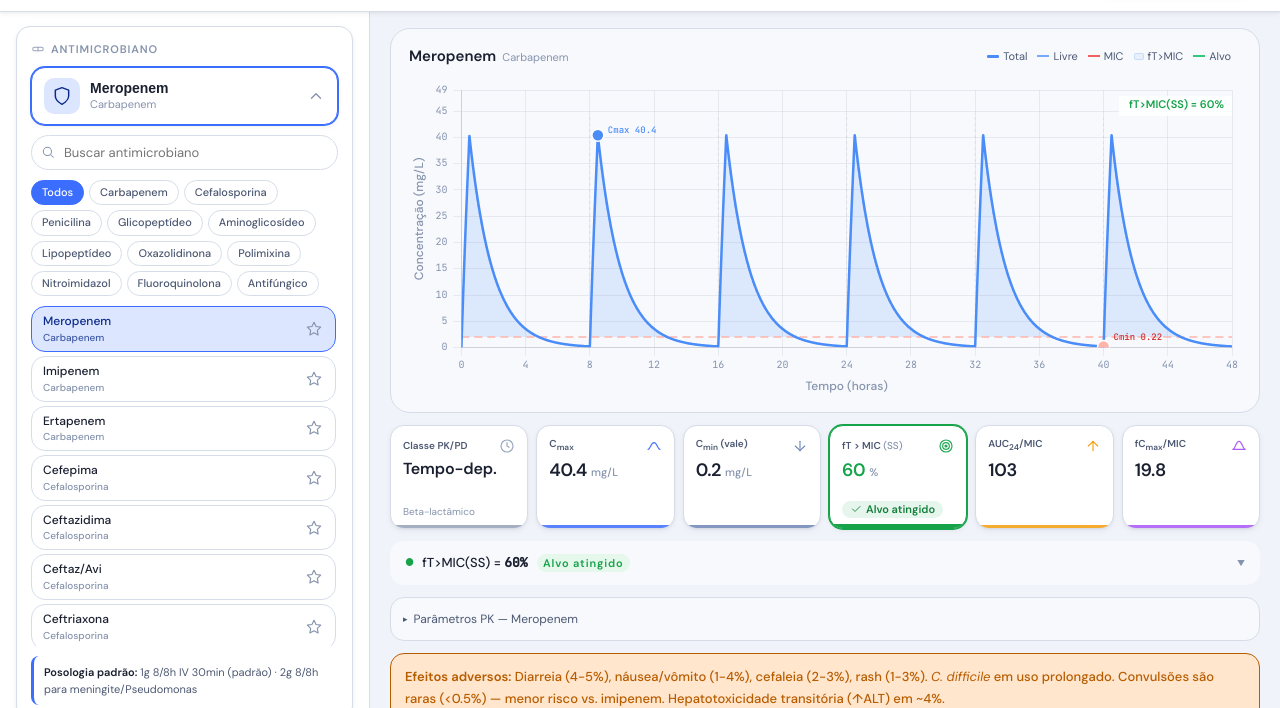
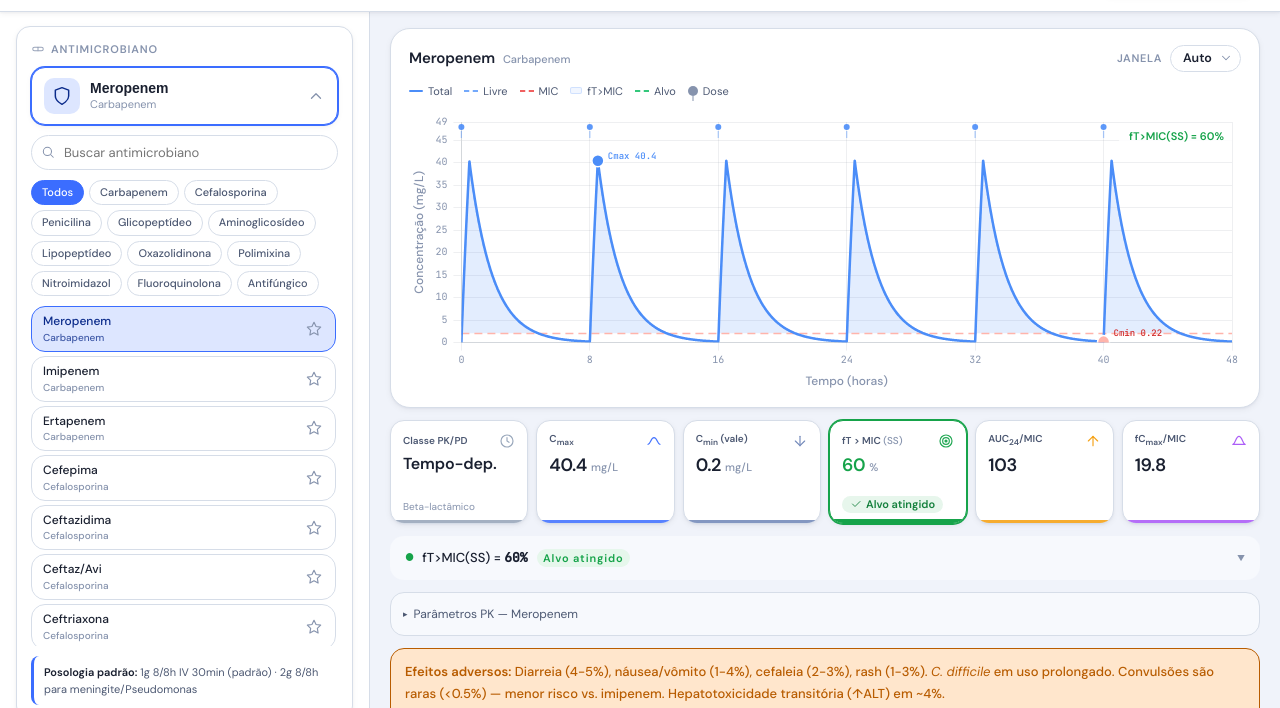
Before and after one commit to RodrigoPLCosta/PKPD_simulator, a website built with Vite: page index.html in a window 1280 px wide. Shown: the part 60-768 px from the top of the page. Built offline with nearby package versions, Linux system fonts and the light colour scheme.

Commit message:
Janela de visualização e marcadores de dose no chart
Adiciona um dropdown "Janela" no topo do chart panel com presets 24/48/72/96h
e Auto (totalH específico da droga). Substitui as antigas linhas tracejadas
por dose por marcadores discretos (círculo + traço curto) desenhados pelo
plugin pkLabels no topo da área do gráfico, na cor da droga. Reorganiza
header do panel (título à esquerda, janela à direita) e move a legenda para
linha própria com novo item "Dose" para indicar o marcador. Aproveita
para usar surface-container-lowest + outline-variant em vez dos tokens
antigos.

Co-Authored-By: Claude Opus 4.7 <noreply@anthropic.com>

```diff
--- a/index.html
+++ b/index.html
@@ -197,19 +197,36 @@
   </div>
   <div class="cp">
     <div class="ctp">
-      <div><span class="cdn" id="ch-t">Meropenem</span><span class="cdc" id="ch-s">Carbapenem</span></div>
-      <div class="cmp-bar">
-        <span class="tag-saved" id="cmp-tag">Comparação salva</span>
+      <div class="ch-title">
+        <span class="cdn" id="ch-t">Meropenem</span>
+        <span class="cdc" id="ch-s">Carbapenem</span>
+      </div>
+      <div class="cv-window">
+        <label for="chart-view" class="cv-label">Janela</label>
+        <div class="cv-select-wrap">
+          <select id="chart-view" class="cv-select">
+            <option value="auto" selected>Auto</option>
+            <option value="24">24 h</option>
+            <option value="48">48 h</option>
+            <option value="72">72 h</option>
+            <option value="96">96 h</option>
+          </select>
+          <span class="cv-chev" data-ic="chevronDown"></span>
+        </div>
+      </div>
+    </div>
     <div class="clg">
       <span><span class="ll" id="lg-c" style="background:#4b8df8"></span>Total</span>
       <span><span class="ld" style="border-color:#74a9fb"></span>Livre</span>
       <span><span class="ld" style="border-color:#f06060"></span>MIC</span>
       <span><span class="la" style="background:rgba(75,141,248,.08);border:1px solid rgba(75,141,248,.2)"></span>fT&gt;MIC</span>
       <span><span class="ld" style="border-color:#34c77b"></span>Alvo</span>
+      <span><span class="ll dose-mark" aria-hidden="true"></span>Dose</span>
       <span><span class="la" id="lg-unc" style="background:rgba(200,200,200,.12);border:1px dashed rgba(200,200,200,.3);display:none"></span><span id="lg-unc-t" style="display:none">Incerteza</span></span>
-          <span id="lg-cmp-item"><span class="ld" style="border-color:#888"></span>Comparação</span>
+      <span id="lg-cmp-item" style="display:none"><span class="ld" style="border-color:#888"></span>Comparação</span>
     </div>
-      </div>
+    <div class="cmp-bar">
+      <span class="tag-saved" id="cmp-tag">Comparação salva</span>
     </div>
     <div class="cw"><canvas id="pkC"></canvas></div>
   </div>
--- a/src/styles/chart.css
+++ b/src/styles/chart.css
@@ -38,14 +38,31 @@
 .mc:hover{border-color:var(--md-sys-color-outline)}
 
 /* CHART PANEL */
-.cp{order:-2;background:var(--bg2);border:1px solid var(--bd);border-radius:var(--rl);padding:16px 18px 14px;min-height:380px;display:flex;flex-direction:column;overflow:hidden}
-.ctp{display:flex;align-items:center;justify-content:space-between;flex-wrap:wrap;gap:6px;margin-bottom:10px}
-.cdn{font-family:var(--md-sys-typescale-title-medium-font);font-size:var(--md-sys-typescale-title-medium-size);font-weight:var(--md-sys-typescale-title-medium-weight);color:var(--tx)}
-.cdc{font-family:var(--md-sys-typescale-label-medium-font);font-size:var(--md-sys-typescale-label-medium-size);color:var(--tx3);margin-left:6px}
-.clg{display:flex;flex-wrap:wrap;gap:10px;font-family:var(--md-sys-typescale-label-medium-font);font-size:var(--md-sys-typescale-label-medium-size);color:var(--tx2)}
-.clg span{display:flex;align-items:center;gap:4px}
-.ll{width:12px;height:2.5px;border-radius:1px}.ld{width:12px;height:0;border-top:2px dashed}.la{width:10px;height:7px;border-radius:2px}
-.cw{position:relative;width:100%;height:320px}
+.cp{order:-2;background:var(--md-sys-color-surface-container-lowest);border:1px solid var(--md-sys-color-outline-variant);border-radius:var(--rl);padding:16px 18px 14px;min-height:380px;display:flex;flex-direction:column;overflow:hidden;box-shadow:var(--elevation-shadow-1)}
+.ctp{display:flex;align-items:center;justify-content:space-between;flex-wrap:wrap;gap:8px;margin-bottom:8px}
+.ch-title{display:flex;align-items:baseline;gap:8px;min-width:0}
+.cdn{font-family:var(--md-sys-typescale-title-medium-font);font-size:18px;font-weight:600;color:var(--tx);letter-spacing:-0.01em}
+.cdc{font-family:var(--md-sys-typescale-label-medium-font);font-size:12px;color:var(--tx3);font-weight:500}
+
+/* VIEW WINDOW SELECT */
+.cv-window{display:flex;align-items:center;gap:8px}
+.cv-label{font-family:var(--md-sys-typescale-label-small-font);font-size:11px;font-weight:600;color:var(--tx3);text-transform:uppercase;letter-spacing:.06em}
+.cv-select-wrap{position:relative;display:inline-flex;align-items:center}
+.cv-select{appearance:none;-webkit-appearance:none;-moz-appearance:none;background:var(--md-sys-color-surface-container);color:var(--tx);font-family:var(--md-sys-typescale-label-medium-font);font-size:12.5px;font-weight:600;border:1px solid var(--md-sys-color-outline-variant);border-radius:999px;padding:5px 28px 5px 12px;cursor:pointer;outline:none;transition:border-color .15s,box-shadow .15s,background .15s}
+.cv-select:hover{border-color:var(--md-sys-color-outline)}
+.cv-select:focus{border-color:var(--md-sys-color-primary);box-shadow:0 0 0 1px var(--md-sys-color-primary)}
+.cv-chev{position:absolute;right:8px;top:50%;transform:translateY(-50%);display:inline-flex;color:var(--tx3);pointer-events:none}
+.cv-chev svg{width:14px;height:14px}
+
+/* LEGEND */
+.clg{display:flex;flex-wrap:wrap;gap:12px;font-family:var(--md-sys-typescale-label-small-font);font-size:11px;color:var(--tx2);margin-bottom:8px}
+.clg span{display:flex;align-items:center;gap:5px}
+.ll{width:14px;height:2.5px;border-radius:1px}
+.ld{width:14px;height:0;border-top:2px dashed}
+.la{width:12px;height:7px;border-radius:2px}
+.dose-mark{width:10px;height:10px;border-radius:50%;background:var(--tx3);position:relative}
+.dose-mark::after{content:'';position:absolute;left:50%;top:100%;width:1px;height:5px;background:var(--tx3);transform:translateX(-50%)}
+.cw{position:relative;width:100%;height:320px;flex:1;min-height:280px}
 
 /* COMPARE BTN */
 .cmp-bar{display:flex;gap:6px;align-items:center;flex-wrap:wrap}
--- a/src/ui/chart.js
+++ b/src/ui/chart.js
@@ -17,9 +17,9 @@ function getVisibleYMax(sel, drug, r, micv, cmpData) {
 /**
  * Build Chart.js datasets from simulation results.
  */
-export function buildDatasets(sel, drug, r, micv, intv, cmpData) {
+export function buildDatasets(sel, drug, r, micv, intv, cmpData, viewMaxH) {
   const theme = readThemeTokens();
-  const maxT = r.totalH;
+  const maxT = viewMaxH || r.totalH;
   const fillAlpha = drug.tt === 'tmic' ? '28' : '10';
 
   const ds = [
@@ -41,15 +41,6 @@ export function buildDatasets(sel, drug, r, micv, intv, cmpData) {
   }
 
   const yMax = getVisibleYMax(sel, drug, r, micv, cmpData);
-  const markedTimes = {};
-  for (let i = 0; i < r.schedule.length; i++) {
-    const st = r.schedule[i].t;
-    if (st > maxT) break;
-    if (!markedTimes[st]) {
-      markedTimes[st] = true;
-      ds.push({ label: 'D' + (i + 1), data: [{ x: st, y: 0 }, { x: st, y: yMax * 0.92 }], borderColor: theme.borderColor, borderWidth: 1, pointRadius: 0, showLine: true, fill: false, order: 9, borderDash: [2, 4] });
-    }
-  }
 
   const cmaxPt = r.pts.reduce(function (a, b) { return b.y > a.y ? b : a; }, { x: 0, y: 0 });
   const ssRange = r.pts.filter(function (p) { return p.x >= r.ssStart && p.x <= r.ssStart + intv; });
@@ -72,6 +63,40 @@ export function buildDatasets(sel, drug, r, micv, intv, cmpData) {
 }
 
 /**
+ * Draw a small dose marker (filled circle on top of the chart with a short
+ * vertical drop-line). One per scheduled dose, drug-coloured.
+ */
+function drawDoseMarkers(ctx, chart, schedule, maxT, color) {
+  const xScale = chart.scales.x;
+  const top = chart.chartArea.top;
+  const left = chart.chartArea.left;
+  const right = chart.chartArea.right;
+  ctx.save();
+  ctx.fillStyle = color;
+  ctx.strokeStyle = color;
+  ctx.lineWidth = 1.25;
+  const seen = new Set();
+  for (let i = 0; i < schedule.length; i++) {
+    const t = schedule[i].t;
+    if (t > maxT) break;
+    if (seen.has(t)) continue;
+    seen.add(t);
+    const px = xScale.getPixelForValue(t);
+    if (px < left - 1 || px > right + 1) continue;
+    ctx.globalAlpha = 0.9;
+    ctx.beginPath();
+    ctx.arc(px, top + 5, 3, 0, Math.PI * 2);
+    ctx.fill();
+    ctx.globalAlpha = 0.45;
+    ctx.beginPath();
+    ctx.moveTo(px, top + 9);
+    ctx.lineTo(px, top + 16);
+    ctx.stroke();
+  }
+  ctx.restore();
+}
+
+/**
  * Custom Chart.js plugin for PK labels and banners.
  */
 export const pkLabelPlugin = {
@@ -85,6 +110,8 @@ export const pkLabelPlugin = {
     const xScale = chart.scales.x;
     const yScale = chart.scales.y;
     ctx.save();
+
+    if (a.schedule) drawDoseMarkers(ctx, chart, a.schedule, a.maxT, a.drug.col);
 
     const cxMax = xScale.getPixelForValue(a.cmax.x);
     const cyMax = yScale.getPixelForValue(a.cmax.y);
@@ -192,16 +219,16 @@ export const pkLabelPlugin = {
 /**
  * Create or update Chart.js instance.
  */
-export function updateChart(chartRef, sel, drug, r, micv, intv, cmpData) {
+export function updateChart(chartRef, sel, drug, r, micv, intv, cmpData, viewMaxH) {
   const theme = readThemeTokens();
-  const { ds, yMax, cmaxPt, cminPt } = buildDatasets(sel, drug, r, micv, intv, cmpData);
-  const maxT = r.totalH;
+  const { ds, yMax, cmaxPt, cminPt } = buildDatasets(sel, drug, r, micv, intv, cmpData, viewMaxH);
+  const maxT = Math.min(viewMaxH || r.totalH, r.totalH);
 
   const hasUnc = !!UNCERTAINTY_DRUGS[sel];
   const annotations = {
     cmax: cmaxPt, cmin: cminPt, drug, r, micv, intv, maxT, yMax,
     hasUncertainty: hasUnc, uncReason: hasUnc ? UNCERTAINTY_DRUGS[sel].reason : '',
-    sel
+    sel, schedule: r.schedule
   };
 
   document.getElementById('lg-unc').style.display = hasUnc ? '' : 'none';
@@ -211,11 +238,13 @@ export function updateChart(chartRef, sel, drug, r, micv, intv, cmpData) {
     document.getElementById('lg-unc').style.borderColor = drug.col + '40';
   }
 
+  const tickStep = maxT > 96 ? 24 : maxT > 48 ? 12 : maxT > 24 ? 8 : 4;
+
   if (chartRef.chart) {
     chartRef.chart.data.datasets = ds;
     chartRef.chart._pkAnnotations = annotations;
     chartRef.chart.options.scales.x.max = maxT;
-    chartRef.chart.options.scales.x.ticks.stepSize = maxT > 60 ? 24 : maxT > 24 ? 8 : 4;
+    chartRef.chart.options.scales.x.ticks.stepSize = tickStep;
     chartRef.chart.options.scales.y.max = Math.ceil(yMax);
     chartRef.chart.update('none');
   } else {
@@ -243,7 +272,7 @@ export function updateChart(chartRef, sel, drug, r, micv, intv, cmpData) {
           x: {
             type: 'linear', min: 0, max: maxT,
             title: { display: true, text: 'Tempo (horas)', color: theme.axisColor, font: { family: 'DM Sans', size: 12, weight: '500' } },
-            ticks: { stepSize: maxT > 60 ? 24 : 4, color: theme.axisColor, font: { family: 'JetBrains Mono', size: 10 }, padding: 4 },
+            ticks: { stepSize: tickStep, color: theme.axisColor, font: { family: 'JetBrains Mono', size: 10 }, padding: 4 },
             grid: { color: theme.gridColor }, border: { color: theme.borderColor }
           },
           y: {
--- a/src/ui/controls.js
+++ b/src/ui/controls.js
@@ -384,7 +384,10 @@ function update() {
 
   // Chart
   document.getElementById('lg-cmp-item').style.display = cmpData ? 'flex' : 'none';
-  updateChart(chartRef, sel, drug, r, micv, intv, cmpData);
+  const viewSel = document.getElementById('chart-view');
+  const viewVal = viewSel ? viewSel.value : 'auto';
+  const viewMaxH = viewVal === 'auto' ? null : parseInt(viewVal, 10);
+  updateChart(chartRef, sel, drug, r, micv, intv, cmpData, viewMaxH);
 }
 
 // ─── Undo system ───
@@ -669,6 +672,10 @@ export function initControls() {
   // PK-below toggle
   document.getElementById('pk-below').addEventListener('click', function () { this.classList.toggle('open'); });
 
+  // Chart view-window dropdown
+  const chartViewSel = document.getElementById('chart-view');
+  if (chartViewSel) chartViewSel.addEventListener('change', function () { update(); });
+
   // Drug selection toggle
   const btnSelectDrug = document.getElementById('btn-select-drug');
   if(btnSelectDrug) {
```
Lines whose indentation alone changed are shown as unchanged.
